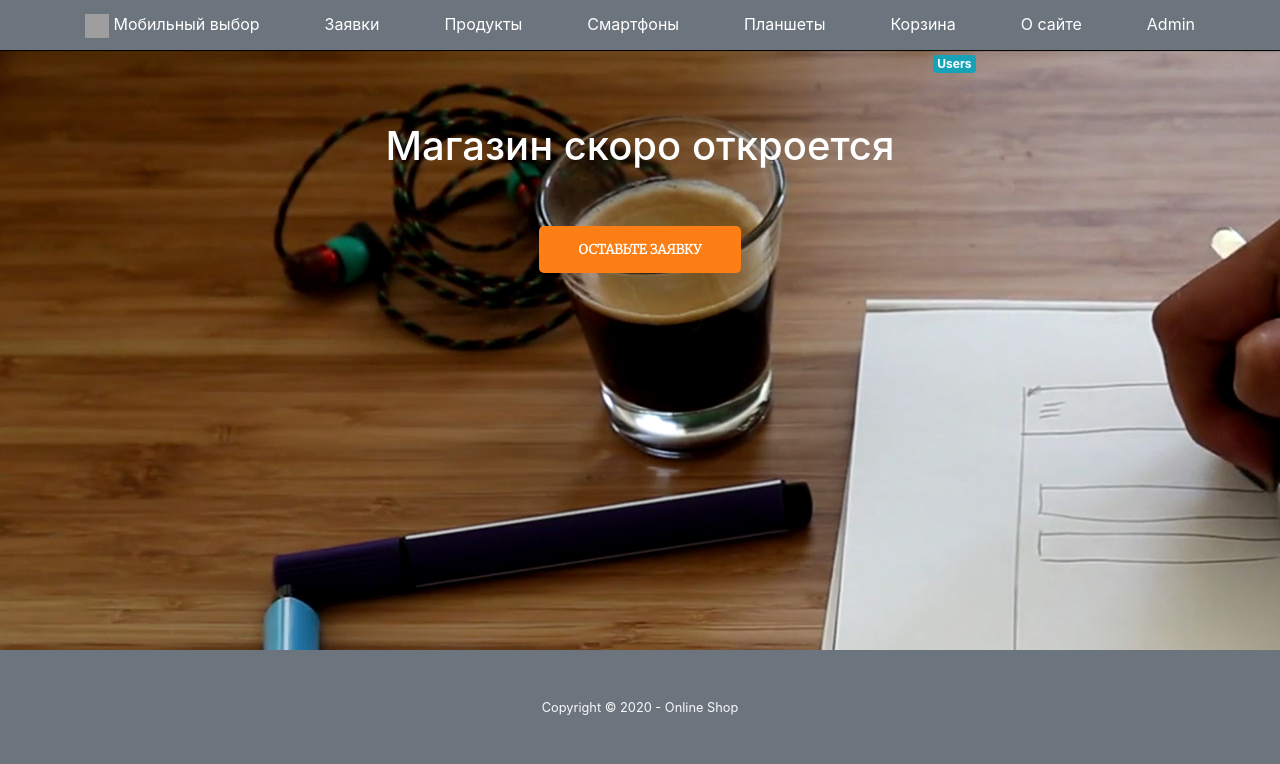
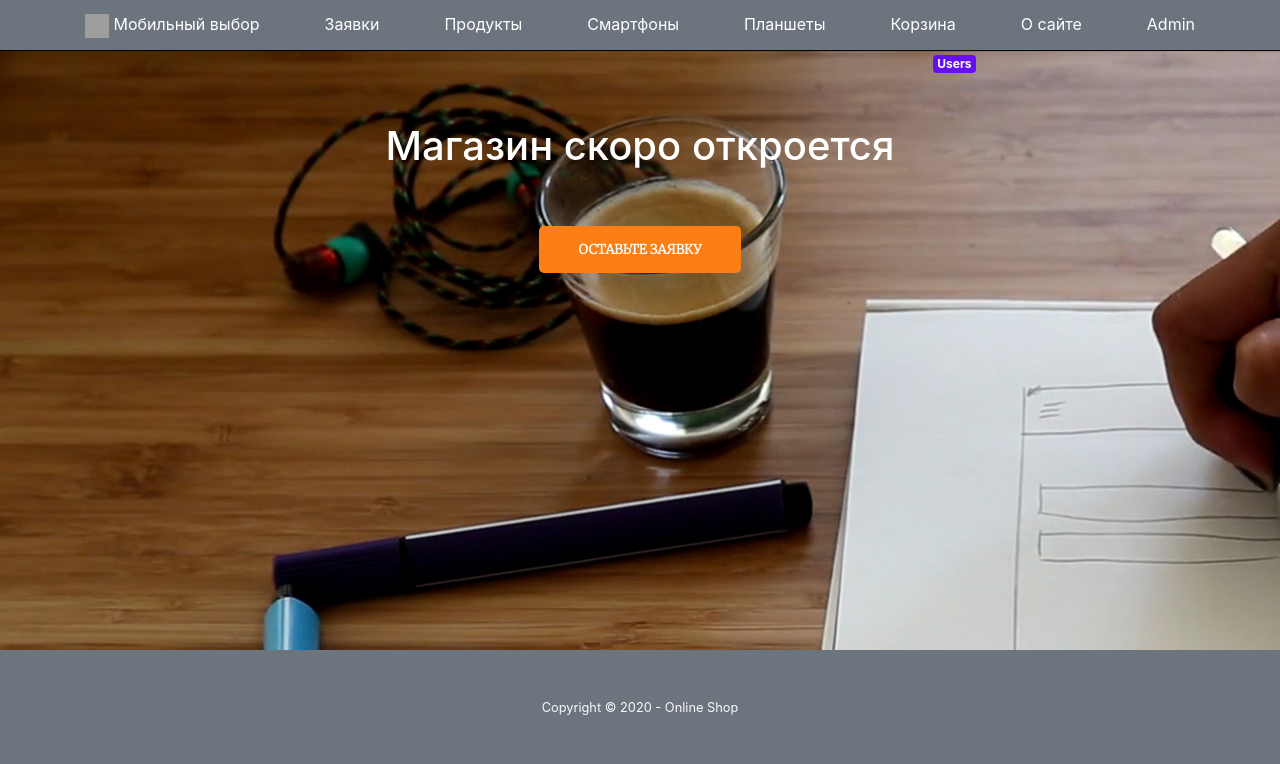
Before and after one commit to popoffww/django-shop, a Django app: page /landing/ in a window 1280 px wide. Shown: the top 764 px of the page. Run offline with Django 3.2, Linux system fonts and the light colour scheme; some libraries are stand-ins or nearby versions; grey boxes are pictures that could not be loaded.

Commit message:
Добавление стилей

```diff
--- a/landing/templates/landing/home.html
+++ b/landing/templates/landing/home.html
@@ -14,7 +14,7 @@
                 <div class="container">
                 <div class="row">
                     <div class="col-md-3 offset-9">
-                    <a href="{% url 'landing:users' %}" class="badge badge-info">
+                    <a href="{% url 'landing:users' %}" class="badge text-white">
                     Users
                     </a>
                     </div>
--- a/landing/templates/landing/home_users.html
+++ b/landing/templates/landing/home_users.html
@@ -19,7 +19,6 @@
                class="text-dark text-decoration-none">
 
                  {{ object.name }}
-                 {{ object.surname }}
 
             </a>
 
--- a/static/css/main.css
+++ b/static/css/main.css
@@ -38,17 +38,21 @@
 
     --font-sans: var(--font-family-sans-serif);
     --font-serif: var(--font-family-serif);
+    --color-accent: var(--orange);
+    --color-dark-accent: var(--dark-orange);
 }
 
 
 body {
-    font-family: var(--font-sans)
+    font-family: var(--font-sans);
+    font-weight: 400;
 }
 
-
-
+.badge {
+    background-color: var(--indigo);
+}
 .carousel-inner {
-    background-color: #6c757e;
+    background-color: var(--secondary);
 }
 
 .carousel-img {
```
Also changed, not shown: other parts of static/css/main.css (+2 -2 lines).
